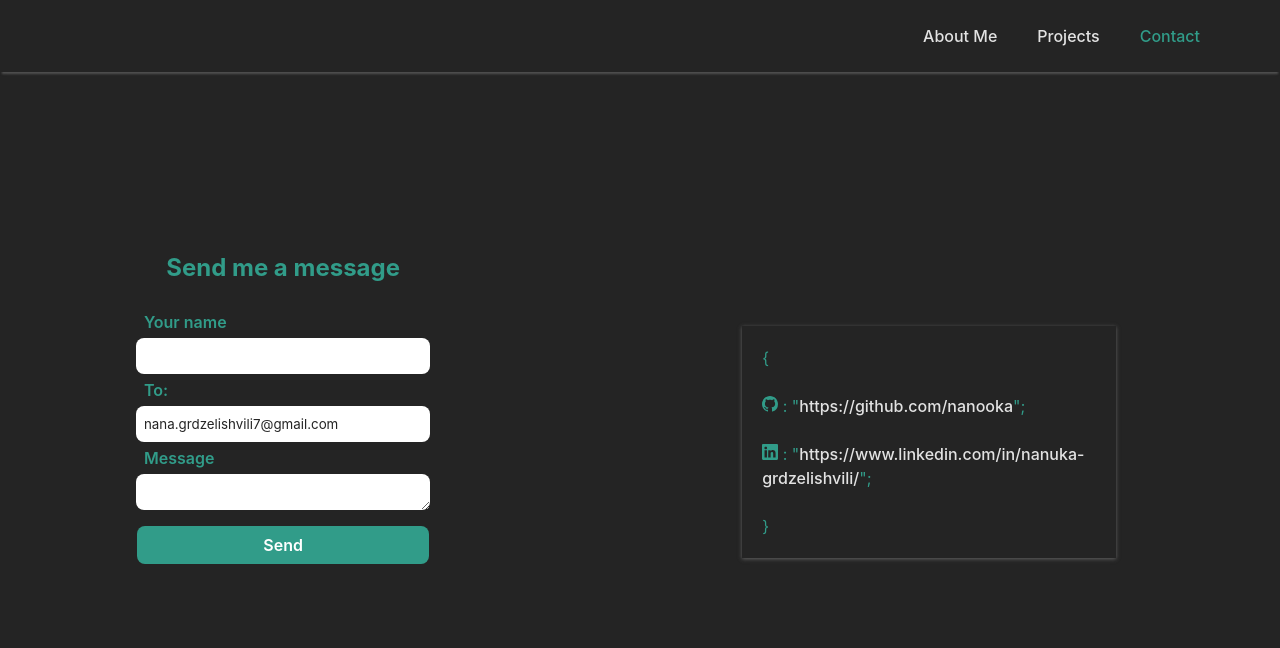
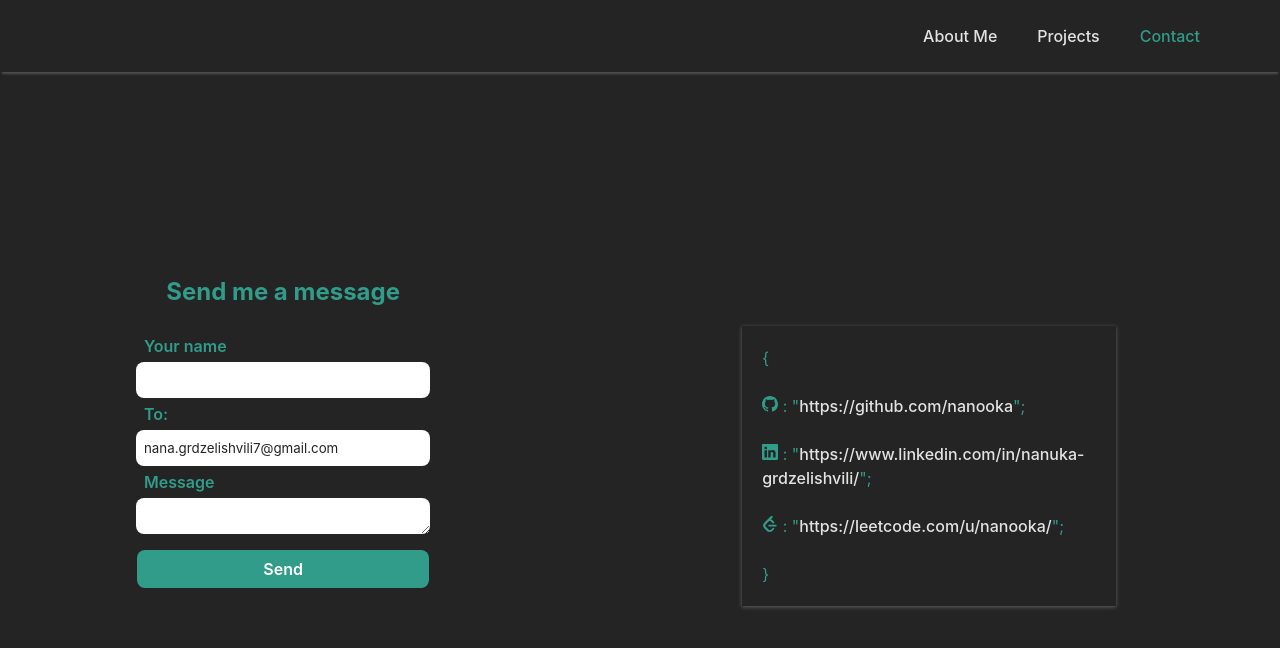
Before and after one commit to nanooka/portfolio, a React (Vite) app: page /contact in a window 1280 px wide. Shown: the top 648 px of the page. Built offline with nearby package versions, Linux system fonts and the light colour scheme.

Commit message:
added leetcode

```diff
--- a/src/pages/Contact.tsx
+++ b/src/pages/Contact.tsx
@@ -114,6 +114,38 @@ export default function Contact() {
         <span style={{ color: "#319c89" }}>;</span>
         <br></br>
         <br></br>
+        <svg
+          xmlns="http://www.w3.org/2000/svg"
+          viewBox="0 0 24 24"
+          id="leetcode"
+          width="16"
+          height="16"
+        >
+          <path
+            fill="#319c89"
+            d="M22 14.355c0-.742-.564-1.346-1.26-1.346H10.676c-.696 0-1.26.604-1.26 1.346s.563 1.346 1.26 1.346H20.74c.696.001 1.26-.603 1.26-1.346z"
+          ></path>
+          <path
+            fill="#319c89"
+            d="m3.482 18.187 4.313 4.361c.973.979 2.318 1.452 3.803 1.452 1.485 0 2.83-.512 3.805-1.494l2.588-2.637c.51-.514.492-1.365-.039-1.9-.531-.535-1.375-.553-1.884-.039l-2.676 2.607c-.462.467-1.102.662-1.809.662s-1.346-.195-1.81-.662l-4.298-4.363c-.463-.467-.696-1.15-.696-1.863 0-.713.233-1.357.696-1.824l4.285-4.38c.463-.467 1.116-.645 1.822-.645s1.346.195 1.809.662l2.676 2.606c.51.515 1.354.497 1.885-.038.531-.536.549-1.387.039-1.901l-2.588-2.636a4.994 4.994 0 0 0-2.392-1.33l-.034-.007 2.447-2.503c.512-.514.494-1.366-.037-1.901-.531-.535-1.376-.552-1.887-.038l-10.018 10.1C2.509 11.458 2 12.813 2 14.311c0 1.498.509 2.896 1.482 3.876z"
+          ></path>
+          <path
+            fill="#319c89"
+            d="M8.115 22.814a2.109 2.109 0 0 1-.474-.361c-1.327-1.333-2.66-2.66-3.984-3.997-1.989-2.008-2.302-4.937-.786-7.32a6 6 0 0 1 .839-1.004L13.333.489c.625-.626 1.498-.652 2.079-.067.56.563.527 1.455-.078 2.066-.769.776-1.539 1.55-2.309 2.325-.041.122-.14.2-.225.287-.863.876-1.75 1.729-2.601 2.618-.111.116-.262.186-.372.305-1.423 1.423-2.863 2.83-4.266 4.272-1.135 1.167-1.097 2.938.068 4.127 1.308 1.336 2.639 2.65 3.961 3.974.067.067.136.132.204.198.468.303.474 1.25.183 1.671-.321.465-.74.75-1.333.728-.199-.006-.363-.086-.529-.179z"
+          ></path>
+        </svg>
+        <span style={{ color: "#319c89" }}> : "</span>
+        <a
+          href="https://leetcode.com/u/nanooka/"
+          target="_blank"
+          style={{ whiteSpace: "normal", overflowWrap: "break-word" }}
+        >
+          https://leetcode.com/u/nanooka/
+        </a>
+        <span style={{ color: "#319c89" }}>"</span>
+        <span style={{ color: "#319c89" }}>;</span>
+        <br></br>
+        <br></br>
         <span style={{ color: "#319c89" }}>{"}"}</span>
       </div>
     </div>
```
Also changed, not shown: src/assets/leetcode.svg (added).
